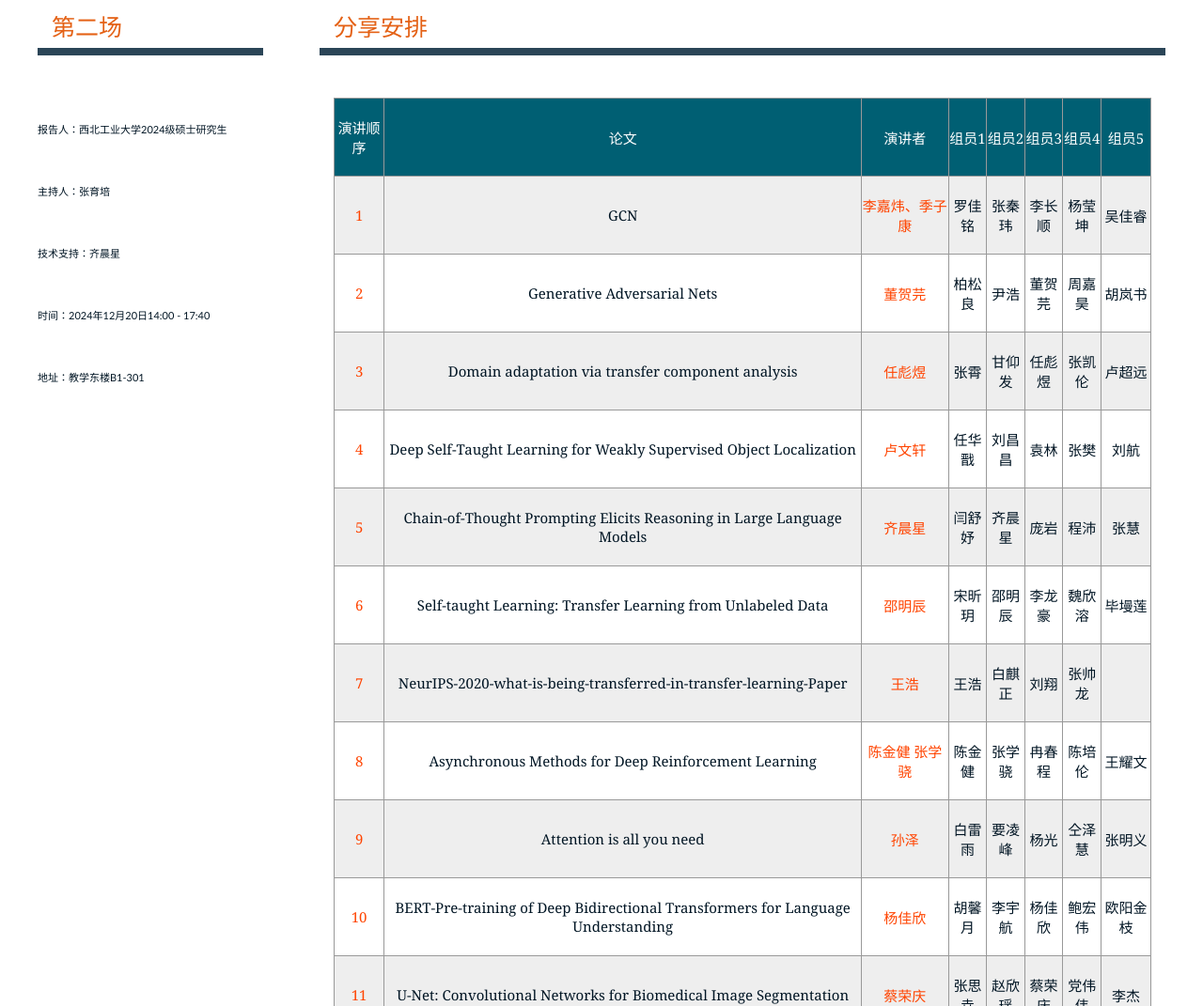
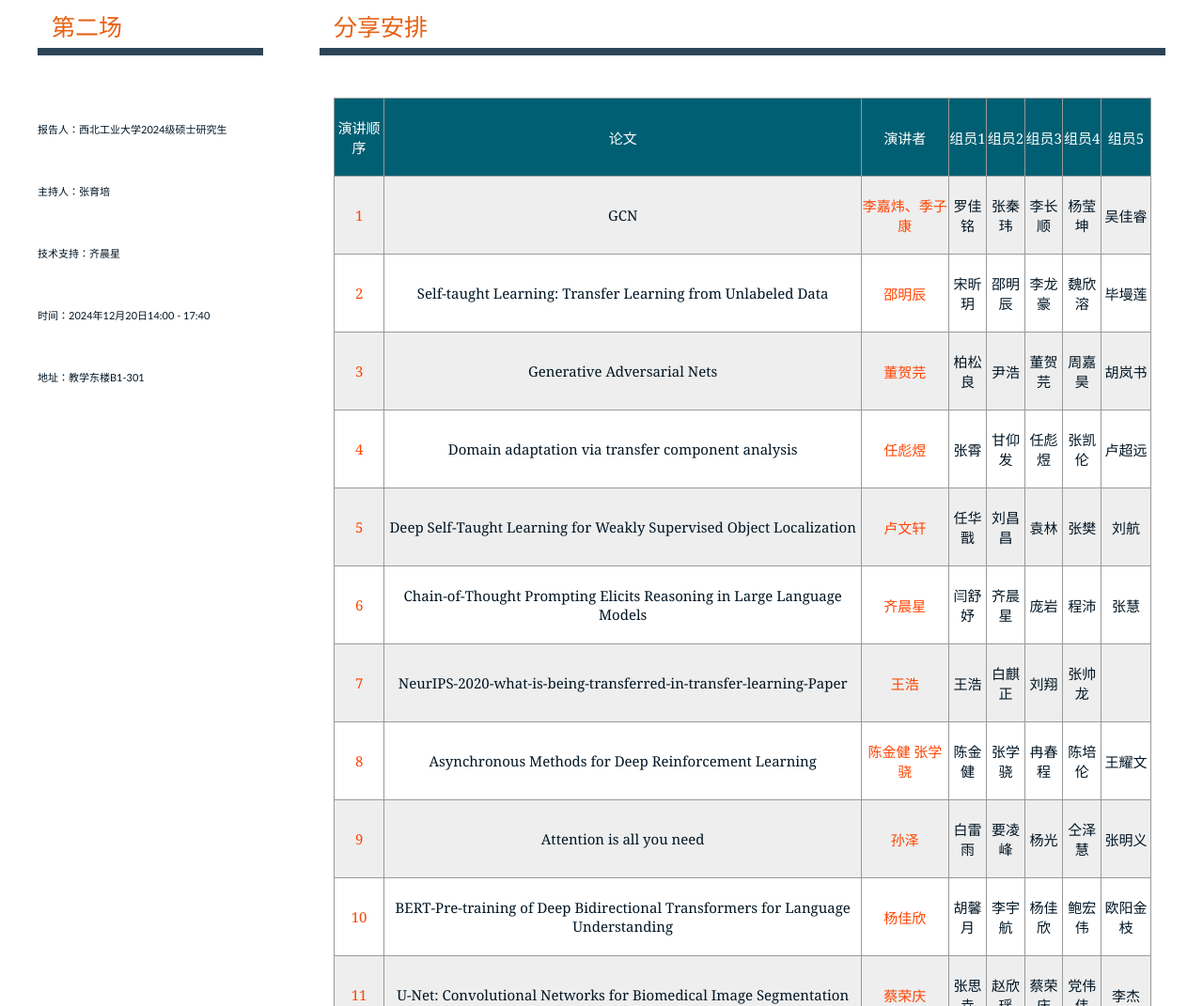
Before and after one commit to chenxing322/Computer_Web, a plain HTML site: page index.html in a window 1280 px wide. Shown: the part 1598-2669 px from the top of the page at 94% size. Drawn offline with Linux system fonts and the light colour scheme.

Commit message:
Update index.html

```diff
--- a/index.html
+++ b/index.html
@@ -191,24 +191,24 @@ Released   : 20090215
 							<td>1</td><td>GCN</td><td style='color: #f40;'>李嘉炜、季子康</td><td>罗佳铭</td><td>张秦玮</td><td>李长顺</td><td>杨莹坤</td><td>吴佳睿</td>
 
 						</tr>
-						  <tr>
-							<td>2</td><td>Generative Adversarial Nets</td><td style='color: #f40;'>董贺芫</td><td>柏松良</td><td>尹浩</td><td>董贺芫</td><td>周嘉昊</td><td>胡岚书</td>
+						<tr>
+							<td>2</td><td>Self-taught Learning: Transfer Learning from Unlabeled Data</td><td style='color: #f40;'>邵明辰</td><td>宋昕玥</td><td>邵明辰</td><td>李龙豪</td><td>魏欣溶</td><td>毕墁莲</td>
 
 						  </tr>
 						  <tr>
-							<td>3</td><td>Domain adaptation via transfer component analysis</td><td style='color: #f40;'>任彪煜</td><td>张霄</td><td>甘仰发</td><td>任彪煜</td><td>张凯伦</td><td>卢超远</td>
+							<td>3</td><td>Generative Adversarial Nets</td><td style='color: #f40;'>董贺芫</td><td>柏松良</td><td>尹浩</td><td>董贺芫</td><td>周嘉昊</td><td>胡岚书</td>
 
 						  </tr>
 						  <tr>
-							<td>4</td><td>Deep Self-Taught Learning for Weakly Supervised Object Localization</td><td style='color: #f40;'>卢文轩</td><td>任华戬</td><td>刘昌昌</td><td>袁林</td><td>张樊</td><td>刘航</td>
+							<td>4</td><td>Domain adaptation via transfer component analysis</td><td style='color: #f40;'>任彪煜</td><td>张霄</td><td>甘仰发</td><td>任彪煜</td><td>张凯伦</td><td>卢超远</td>
 
 						  </tr>
 						  <tr>
-							<td>5</td><td>Chain-of-Thought Prompting Elicits Reasoning in Large Language Models</td><td style='color: #f40;'>齐晨星</td><td>闫舒妤</td><td>齐晨星</td><td>庞岩</td><td>程沛</td><td>张慧</td>
+							<td>5</td><td>Deep Self-Taught Learning for Weakly Supervised Object Localization</td><td style='color: #f40;'>卢文轩</td><td>任华戬</td><td>刘昌昌</td><td>袁林</td><td>张樊</td><td>刘航</td>
 
 						  </tr>
 						  <tr>
-							<td>6</td><td>Self-taught Learning: Transfer Learning from Unlabeled Data</td><td style='color: #f40;'>邵明辰</td><td>宋昕玥</td><td>邵明辰</td><td>李龙豪</td><td>魏欣溶</td><td>毕墁莲</td>
+							<td>6</td><td>Chain-of-Thought Prompting Elicits Reasoning in Large Language Models</td><td style='color: #f40;'>齐晨星</td><td>闫舒妤</td><td>齐晨星</td><td>庞岩</td><td>程沛</td><td>张慧</td>
 
 						  </tr>
 
```
